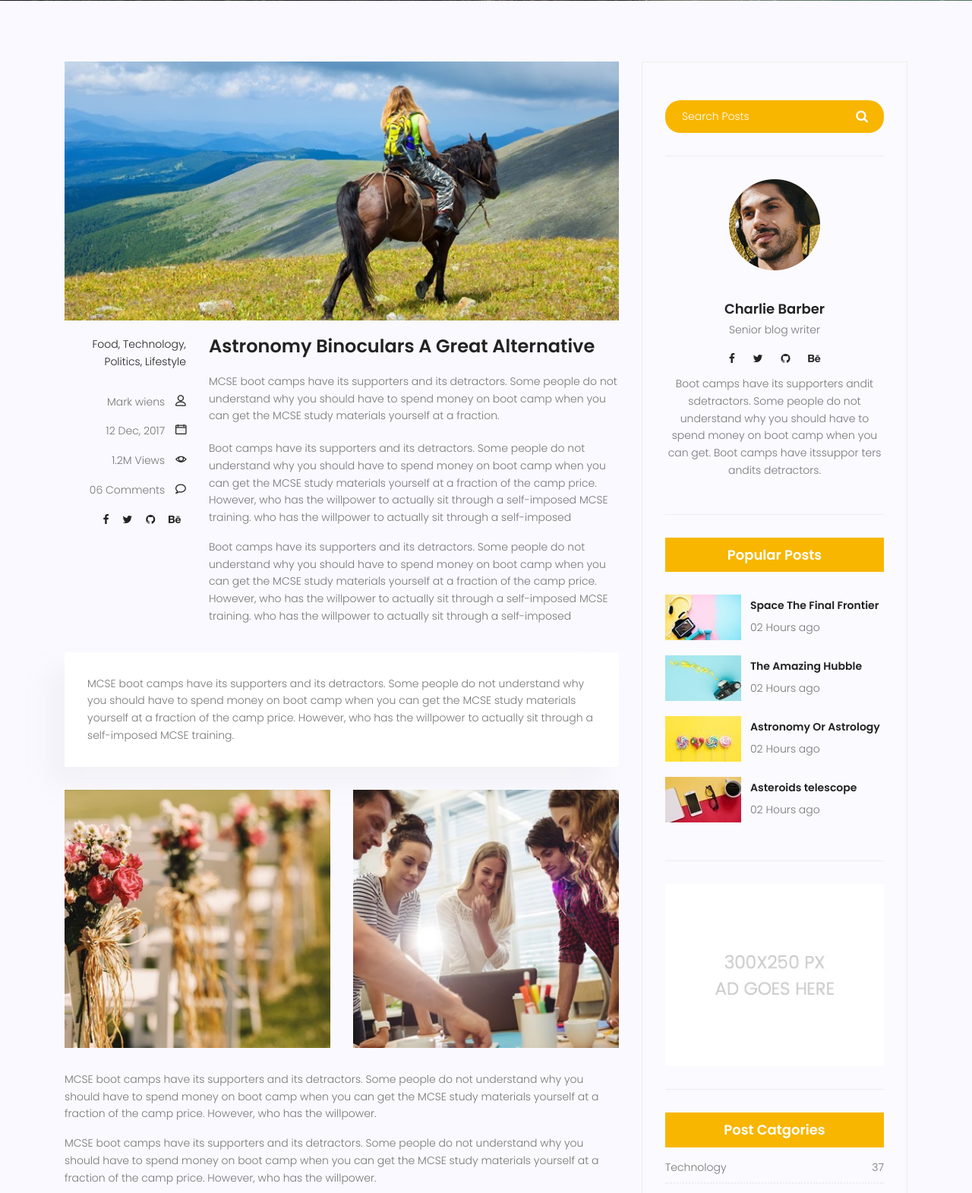
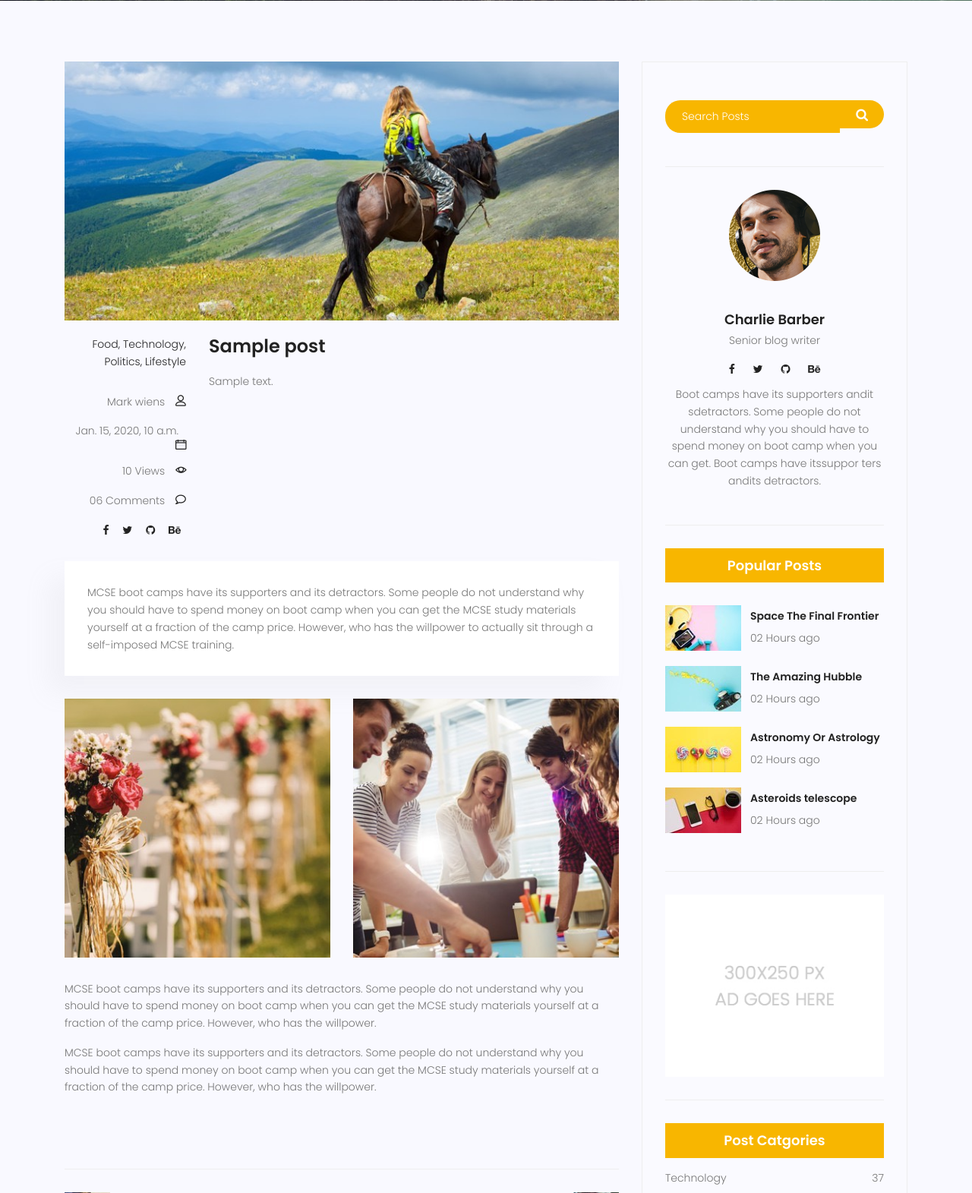
Before and after one commit to solaleh81/mysite, a Django app: template templates/blog/blog-single.html in a window 1280 px wide. Shown: the part 339-1910 px from the top of the page at 76% size. Run offline with Django 4.2, Linux system fonts and the light colour scheme; tables that the repository leaves empty hold one stand-in row (values such as "Sample post"); the template is opened without the code that fills it: values that come from a table or form of the project are taken from there, most other values are stand-ins (such as "Sample title", 1, 10 or a date in 2020); some libraries are stand-ins or nearby versions.

Commit message:
add: some field for post.

```diff
--- a/templates/blog/blog-single.html
+++ b/templates/blog/blog-single.html
@@ -1,10 +1,10 @@
-	<!DOCTYPE html>
+    {% load static %}
 	<html lang="zxx" class="no-js">
 	<head>
 		<!-- Mobile Specific Meta -->
 		<meta name="viewport" content="width=device-width, initial-scale=1, shrink-to-fit=no">
 		<!-- Favicon-->
-		<link rel="shortcut icon" href="img/fav.png">
+		<link rel="shortcut icon" href="{% static 'img/fav.png' %}">
 		<!-- Author Meta -->
 		<meta name="author" content="colorlib">
 		<!-- Meta Description -->
@@ -20,15 +20,15 @@
 			<!--
 			CSS
 			============================================= -->
-			<link rel="stylesheet" href="css/linearicons.css">
-			<link rel="stylesheet" href="css/font-awesome.min.css">
-			<link rel="stylesheet" href="css/bootstrap.css">
-			<link rel="stylesheet" href="css/magnific-popup.css">
-			<link rel="stylesheet" href="css/jquery-ui.css">
-			<link rel="stylesheet" href="css/nice-select.css">
-			<link rel="stylesheet" href="css/animate.min.css">
-			<link rel="stylesheet" href="css/owl.carousel.css">
-			<link rel="stylesheet" href="css/main.css">
+			<link rel="stylesheet" href="{% static 'css/linearicons.css' %}">
+			<link rel="stylesheet" href="{% static 'css/font-awesome.min.css' %}">
+			<link rel="stylesheet" href="{% static 'css/bootstrap.css' %}">
+			<link rel="stylesheet" href="{% static 'css/magnific-popup.css' %}">
+			<link rel="stylesheet" href="{% static 'css/jquery-ui.css' %}">
+			<link rel="stylesheet" href="{% static 'css/nice-select.css' %}">
+			<link rel="stylesheet" href="{% static 'css/animate.min.css' %}">
+			<link rel="stylesheet" href="{% static 'css/owl.carousel.css' %}">
+			<link rel="stylesheet" href="{% static 'css/main.css' %}">
 		</head>
 		<body>
 			<header id="header">
@@ -124,8 +124,8 @@
 									</ul>
 									<div class="user-details row">
 										<p class="user-name col-lg-12 col-md-12 col-6"><a href="#">Mark wiens</a> <span class="lnr lnr-user"></span></p>
-										<p class="date col-lg-12 col-md-12 col-6"><a href="#">12 Dec, 2017</a> <span class="lnr lnr-calendar-full"></span></p>
-										<p class="view col-lg-12 col-md-12 col-6"><a href="#">1.2M Views</a> <span class="lnr lnr-eye"></span></p>
+										<p class="date col-lg-12 col-md-12 col-6"><a href="#">{{ post.published_date }}</a> <span class="lnr lnr-calendar-full"></span></p>
+										<p class="view col-lg-12 col-md-12 col-6"><a href="#">{{ post.counted_views }} Views</a> <span class="lnr lnr-eye"></span></p>
 										<p class="comments col-lg-12 col-md-12 col-6"><a href="#">06 Comments</a> <span class="lnr lnr-bubble"></span></p>
 										<ul class="social-links col-lg-12 col-md-12 col-6">
 											<li><a href="#"><i class="fa fa-facebook"></i></a></li>
@@ -136,15 +136,9 @@
 									</div>
 								</div>
 								<div class="col-lg-9 col-md-9">
-									<h3 class="mt-20 mb-20">Astronomy Binoculars A Great Alternative</h3>
+									<h3 class="mt-20 mb-20">{{ post.title }}</h3>
 									<p class="excert">
-										MCSE boot camps have its supporters and its detractors. Some people do not understand why you should have to spend money on boot camp when you can get the MCSE study materials yourself at a fraction.
-									</p>
-									<p>
-										Boot camps have its supporters and its detractors. Some people do not understand why you should have to spend money on boot camp when you can get the MCSE study materials yourself at a fraction of the camp price. However, who has the willpower to actually sit through a self-imposed MCSE training. who has the willpower to actually sit through a self-imposed
-									</p>
-									<p>
-										Boot camps have its supporters and its detractors. Some people do not understand why you should have to spend money on boot camp when you can get the MCSE study materials yourself at a fraction of the camp price. However, who has the willpower to actually sit through a self-imposed MCSE training. who has the willpower to actually sit through a self-imposed
+										{{ post.content }}
 									</p>
 								</div>
 								<div class="col-lg-12">
@@ -153,10 +147,10 @@
 									</div>
 									<div class="row mt-30 mb-30">
 										<div class="col-6">
-											<img class="img-fluid" src="img/blog/post-img1.jpg" alt="">
+											<img class="img-fluid" src="{% static 'img/blog/post-img1.jpg' %}" alt="">
 										</div>
 										<div class="col-6">
-											<img class="img-fluid" src="img/blog/post-img2.jpg" alt="">
+											<img class="img-fluid" src="{% static 'img/blog/post-img2.jpg' %}" alt="">
 										</div>
 										<div class="col-lg-12 mt-30">
 											<p>
```
Also changed, not shown: other parts of templates/blog/blog-single.html (+23 -23 lines).
